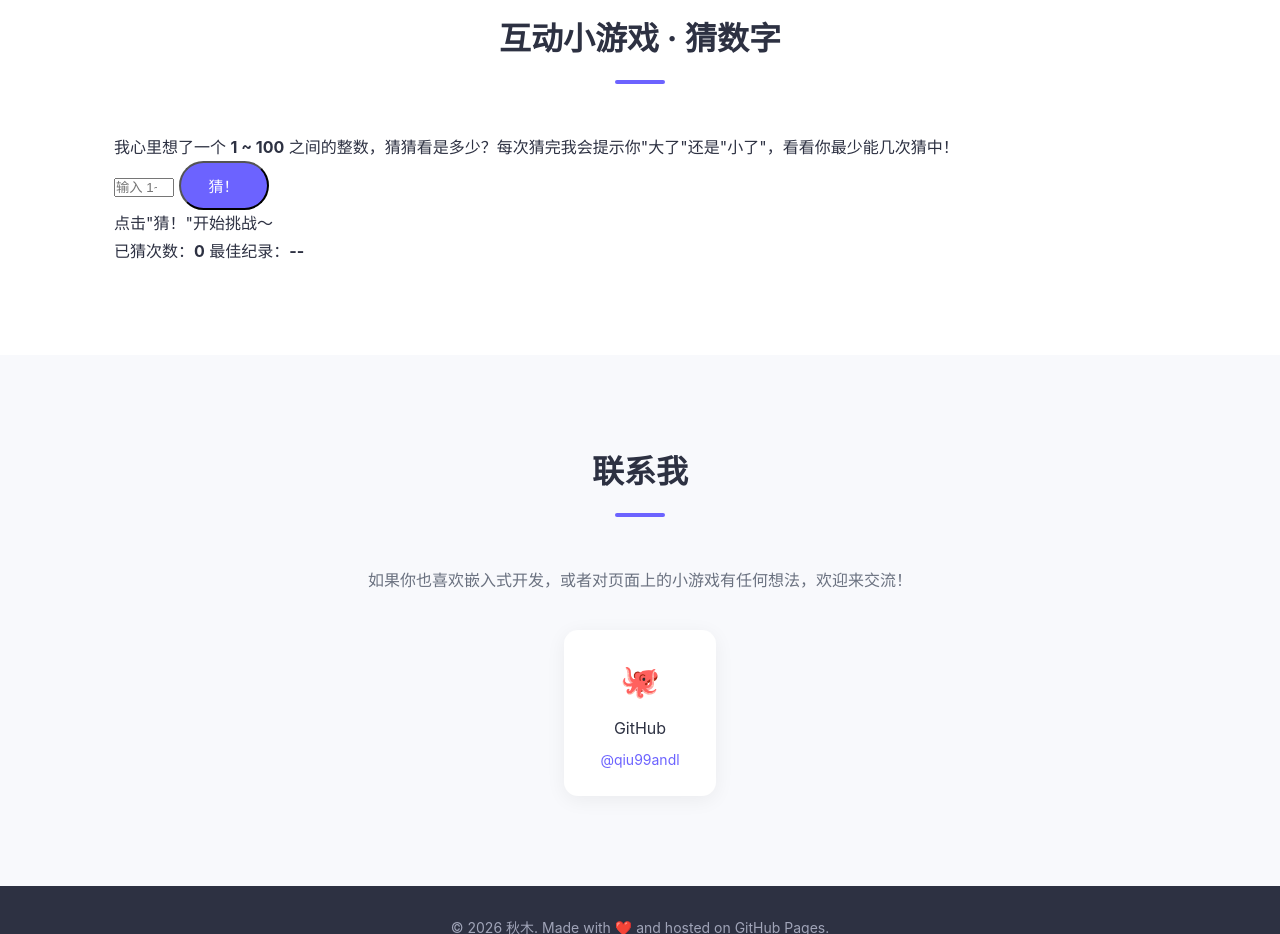
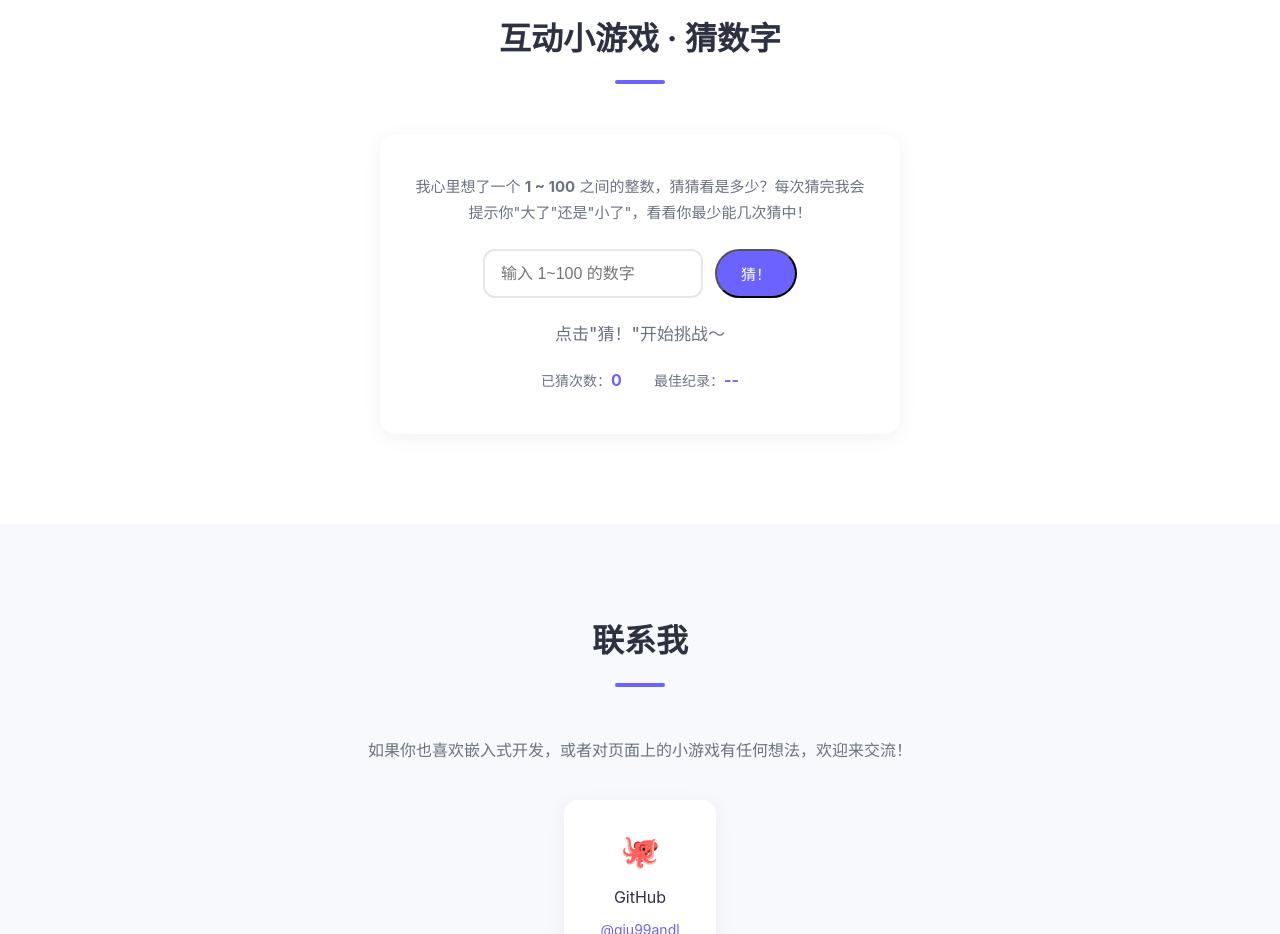
Before and after one commit to qiu99andl/personal-website, a plain HTML site: page index.html in a window 1280 px wide. Shown: the part 2960-3894 px from the top of the page. Drawn offline with Linux system fonts and the light colour scheme; a script that the page names is missing.

Commit message:
update style.css

```diff
--- a/style.css
+++ b/style.css
@@ -377,6 +377,87 @@ a {
     text-decoration: underline;
 }
 
+/* ========== 互动小游戏 ========== */
+.game-wrap {
+    display: flex;
+    justify-content: center;
+}
+
+.game-card {
+    background: #fff;
+    border-radius: 16px;
+    box-shadow: var(--shadow);
+    padding: 40px 32px;
+    max-width: 520px;
+    width: 100%;
+    text-align: center;
+}
+
+.game-desc {
+    color: var(--text-light);
+    font-size: 15px;
+    margin-bottom: 24px;
+}
+
+.game-row {
+    display: flex;
+    gap: 12px;
+    justify-content: center;
+    flex-wrap: wrap;
+    margin-bottom: 22px;
+}
+
+.game-row input {
+    flex: 1;
+    min-width: 160px;
+    max-width: 220px;
+    padding: 12px 16px;
+    border: 2px solid var(--border);
+    border-radius: 12px;
+    font-size: 16px;
+    outline: none;
+    transition: border-color 0.2s;
+}
+
+.game-row input:focus {
+    border-color: var(--primary);
+}
+
+.game-row .btn {
+    padding: 12px 24px;
+}
+
+.game-msg {
+    min-height: 28px;
+    font-size: 17px;
+    font-weight: 500;
+    color: var(--text-light);
+    margin-bottom: 18px;
+    transition: all 0.2s;
+}
+
+.game-msg.warn {
+    color: #e08a00;
+}
+
+.game-msg.win {
+    color: #1a9e55;
+    font-size: 19px;
+}
+
+.game-meta {
+    display: flex;
+    justify-content: center;
+    gap: 32px;
+    color: var(--text-light);
+    font-size: 14px;
+}
+
+.game-meta strong {
+    color: var(--primary);
+    font-size: 16px;
+}
+
 /* ========== 联系 ========== */
 .contact-content {
     text-align: center;
```
